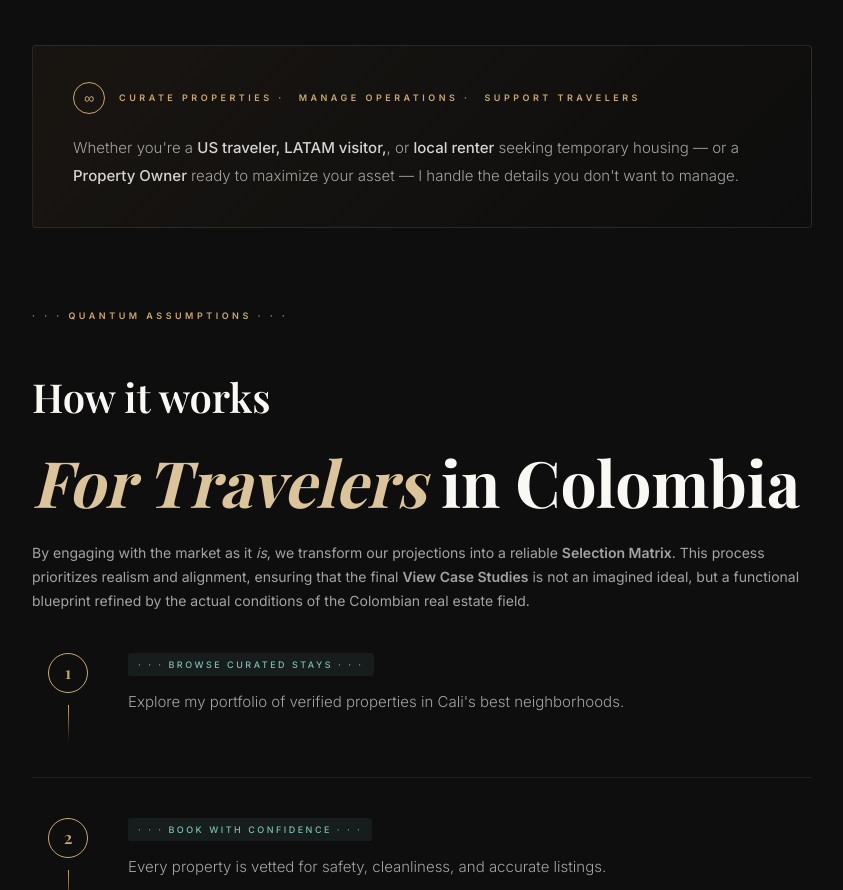
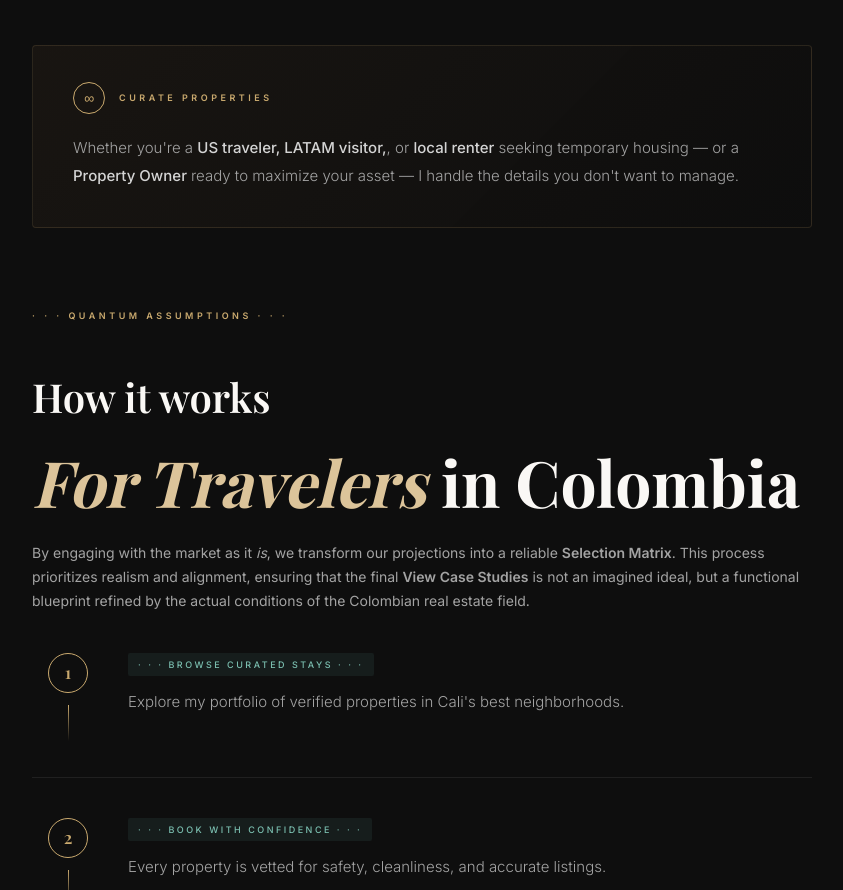
Before and after one commit to saorionline/Modularizer-Low-CodeTool, an Eleventy site: page src/index.njk in a window 1280 px wide. Shown: the part 1275-2165 px from the top of the page, without its empty margins (218-1061 px from the left). Built offline with nearby package versions, Linux system fonts and the light colour scheme; Eleventy itself is replaced by a stand-in of ours; files that its build step writes are made by us from their sources.

Commit message:
Small Detail

```diff
--- a/src/_includes/components/theorical-ground.njk
+++ b/src/_includes/components/theorical-ground.njk
@@ -16,9 +16,9 @@
     <div class="theory-box">
       <div class="theory-box-header">
         <div class="theory-icon">∞</div>
-        <div class="theory-label">Curate properties · </div>
-        <div class="theory-label">Manage operations · </div>
-        <div class="theory-label">Support travelers</div>
+        <div class="theory-label">Curate properties</div>
+{#         <div class="theory-label">Manage operations · </div>
+        <div class="theory-label">Support travelers</div> #}
 
       </div>
       <p class="prose">
```
